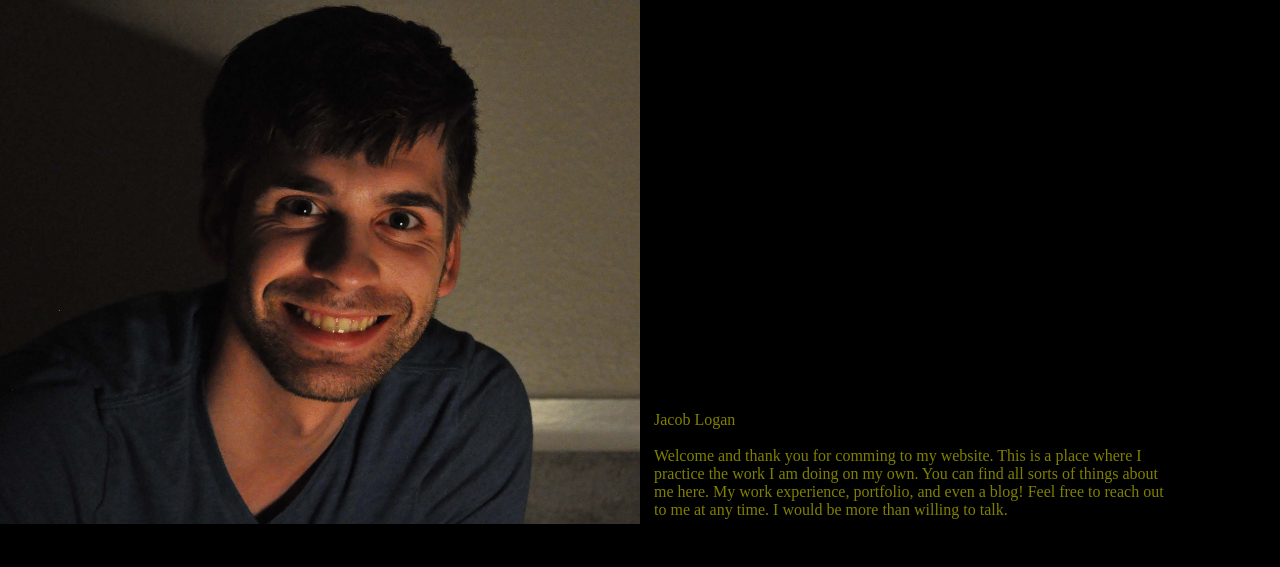
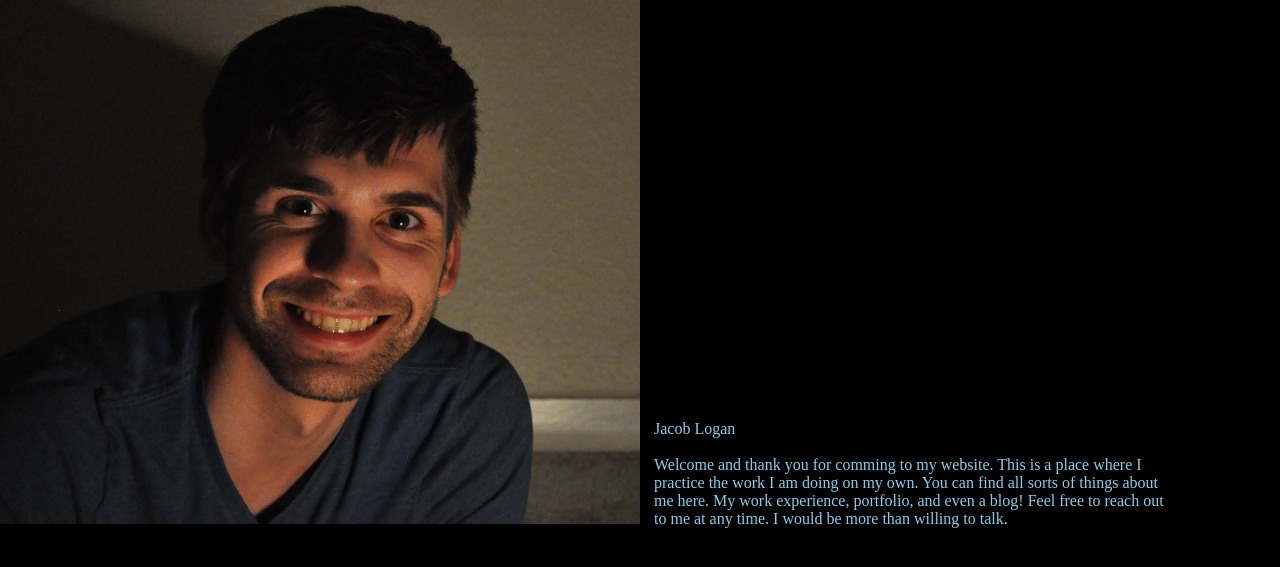
Before and after one commit to Jacobawitz/forgotten-dreams, a plain HTML site: page resume/index.html in a window 1280 px wide. Shown: the part 89-656 px from the top of the page. Drawn offline with Linux system fonts and the light colour scheme.

Commit message:
Update Main.css

```diff
--- a/resume/Main.css
+++ b/resume/Main.css
@@ -21,9 +21,8 @@ img.intro{
     max-height: 40%
 }
 p.intro{
-    color: olive;
+    color: skyblue;
     width: 40%;
-    overflow:  scroll;
     Margin: 50px 0px 5px 10px;
     height: inherit;
 
```
